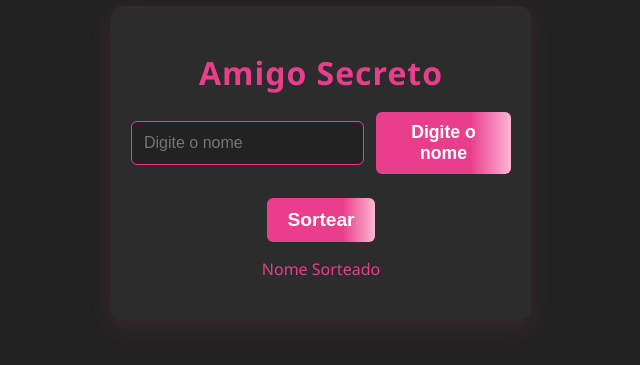
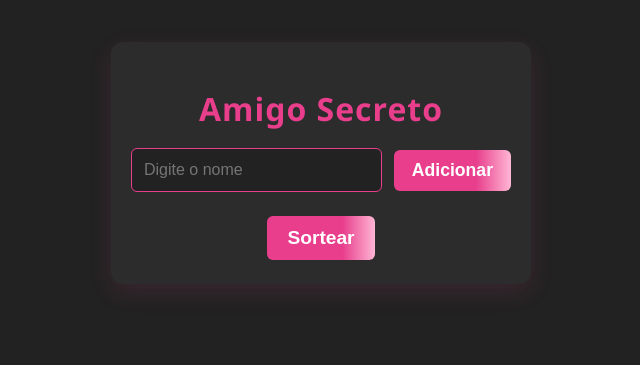
Before and after one commit to Gisele-Alencar/Challenge-Oracle-one-, a plain HTML site: page index.html in a window 1280 px wide. Shown: the part 237-602 px from the top of the page, without its empty margins (319-959 px from the left). Drawn offline with Linux system fonts and the light colour scheme.

Commit message:
Update index.html

```diff
--- a/index.html
+++ b/index.html
@@ -12,7 +12,7 @@
 
         <div class="input-area">
             <input type="text" id="nome-input" placeholder="Digite o nome">
-            <button id="adicionar-btn">Digite o nome </button>
+            <button id="adicionar-btn"> Adicionar </button>
         </div>
 
         <ul id="lista-nomes">
@@ -22,8 +22,6 @@
             <button id="sortear-btn">Sortear</button>
         </div>
 
-        <p id="nome-sorteado">Nome Sorteado </p>
-    </div>
 
     <script src="script.js"></script>
 </body>
```
